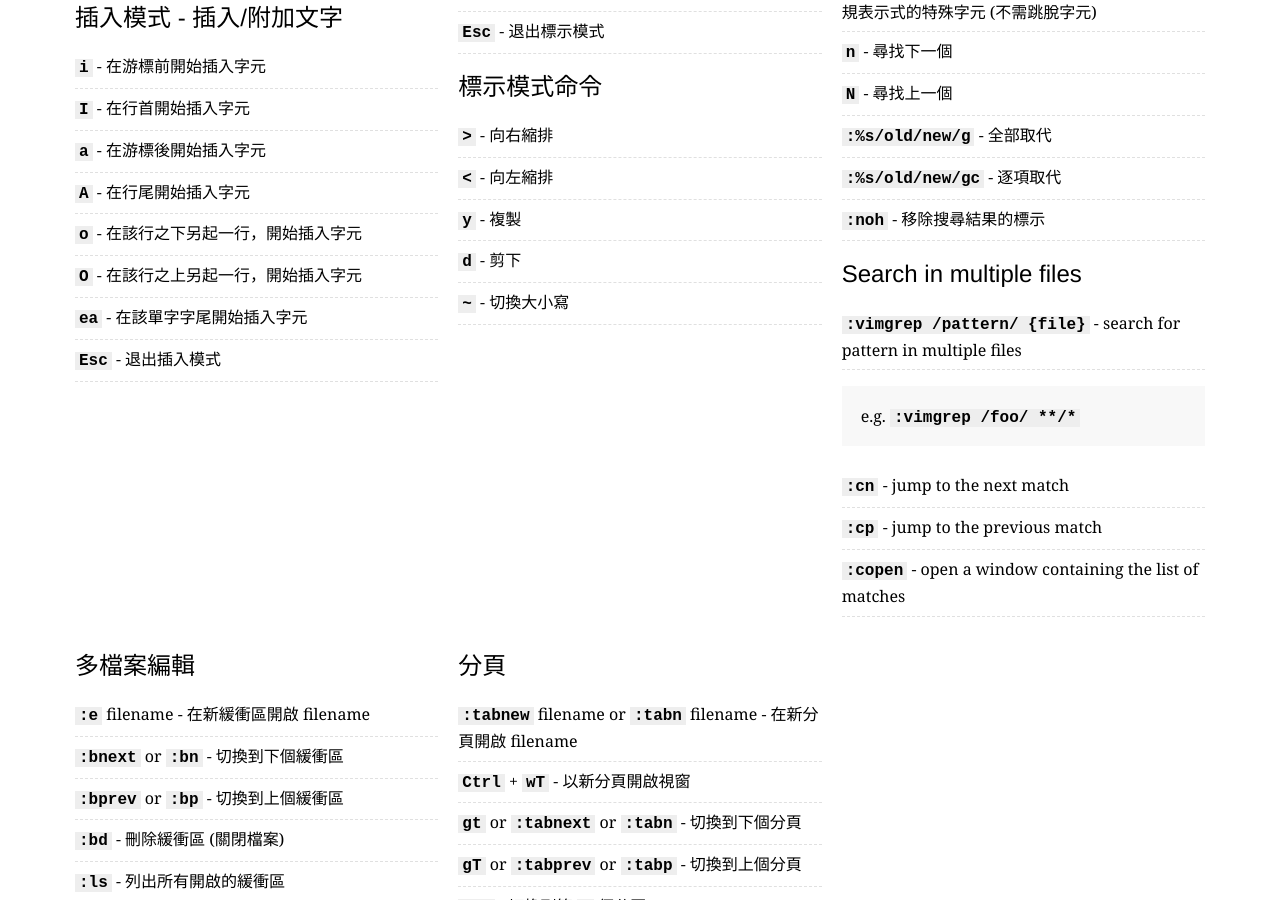
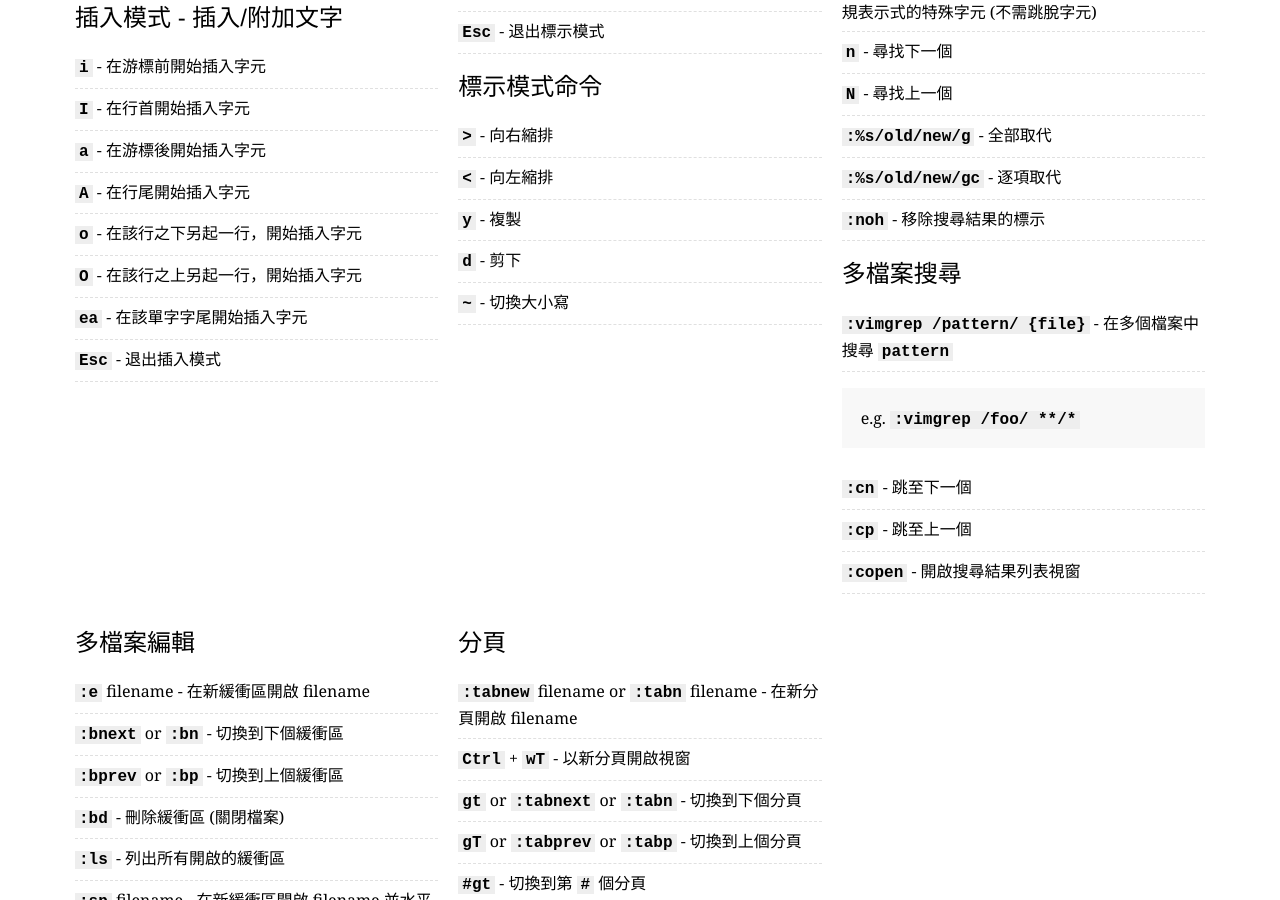
Before and after one commit to rtorr/vim-cheat-sheet, a Jekyll site: the page built from lang/zh_tw/index.html, in a window 1280 px wide and 900 px high, scrolled down 1095 px. Built offline with Jekyll 4.4.1, drawn with Linux system fonts in a browser that asks for light colours.

Commit message:
Add zh-tw translation for search in multiple files

```diff
--- a/lang/zh_tw/index.html
+++ b/lang/zh_tw/index.html
@@ -118,6 +118,14 @@ searchAndReplace:
     colonPercentForwardSlashOldForwardSlashNewForwardSlashgc: "逐項取代"
     colonnoh: "移除搜尋結果的標示"
 
+searchMultipleFiles:
+  title: "多檔案搜尋"
+  commands:
+    colonvimgrep: "在多個檔案中搜尋 <kbd>pattern</kbd>"
+    coloncn: "跳至下一個"
+    coloncp: "跳至上一個"
+    coloncopen: "開啟搜尋結果列表視窗"
+
 workingWithMultipleFiles:
   title: "多檔案編輯"
   commands:
```
